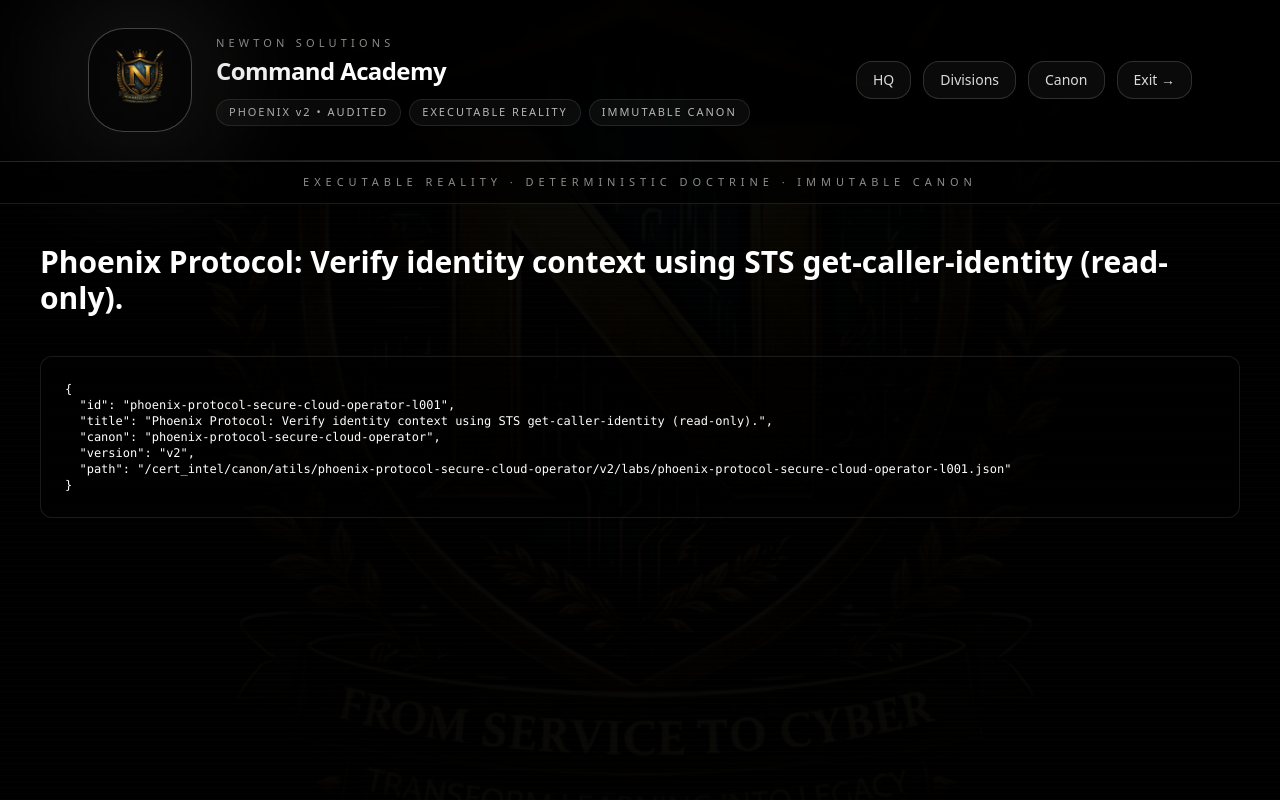
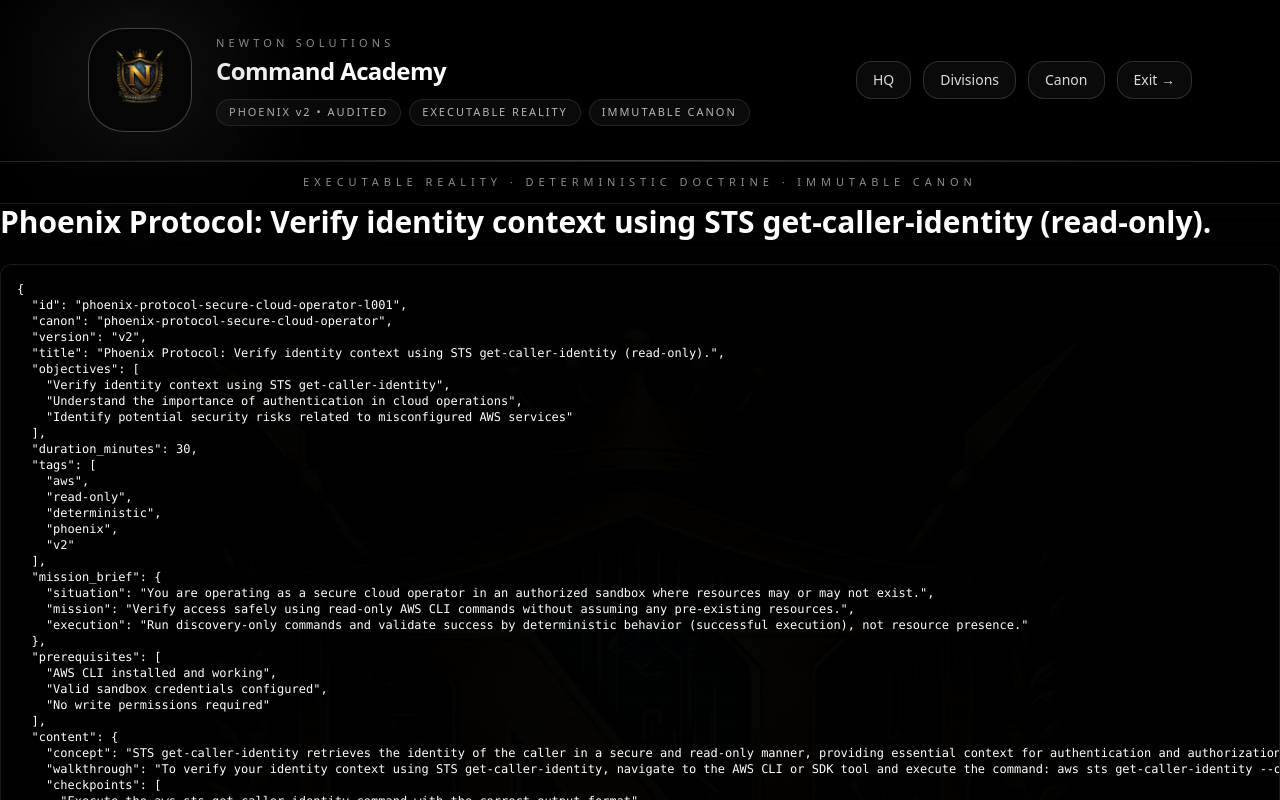
Before and after one commit to newton-solutions-AWS/command-academy, a Next.js app: page /academy/phoenix/phoenix-protocol-secure-cloud-operator-l001 in a window 1280 px wide. Shown: the top 800 px of the page. Built offline with nearby package versions, Linux system fonts and the light colour scheme.

Commit message:
fix(canon): enforce v2 labs loader across all divisions

```diff
--- a/app/academy/phoenix/[lessonId]/page.tsx
+++ b/app/academy/phoenix/[lessonId]/page.tsx
@@ -1,34 +1,32 @@
-import { loadCanonLessons } from "@/cert_intel/intake/lib/lessonloader";
+import fs from "fs";
+import { notFound } from "next/navigation";
+import { loadPhoenixLessons } from "@/cert_intel/intake/lib/lessonloader";
 
-interface Props {
+type Props = {
   params: { lessonId: string };
-}
+};
 
 export default function PhoenixLessonPage({ params }: Props) {
-  const lessons = loadCanonLessons({
-    canon: "phoenix-protocol-secure-cloud-operator",
-    version: "v2",
-  });
-
+  const lessons = loadPhoenixLessons();
   const lesson = lessons.find((l) => l.id === params.lessonId);
 
-  if (!lesson) {
-    return <div className="p-10 text-white">Lesson not found.</div>;
+  if (!lesson || !fs.existsSync(lesson.path)) {
+    notFound();
   }
 
+  const data = JSON.parse(fs.readFileSync(lesson.path, "utf-8"));
+
   return (
-    <main className="p-10 text-white">
-      <h1 className="text-3xl font-bold">{lesson.title}</h1>
+    <section className="space-y-6">
+      <h1 className="text-3xl font-semibold">{data.title}</h1>
 
-      {lesson.description && (
-        <p className="mt-4 text-white/70">{lesson.description}</p>
+      {data.description && (
+        <p className="text-white/70">{data.description}</p>
       )}
 
-      <div className="mt-10 rounded-xl border border-white/10 bg-black/40 p-6 text-xs">
-        <pre className="overflow-x-auto">
-          {JSON.stringify(lesson, null, 2)}
-        </pre>
-      </div>
-    </main>
+      <pre className="rounded-xl border border-white/10 bg-black/40 p-4 text-xs overflow-x-auto">
+        {JSON.stringify(data, null, 2)}
+      </pre>
+    </section>
   );
 }
--- a/app/academy/phoenix/page.tsx
+++ b/app/academy/phoenix/page.tsx
@@ -1,17 +1,23 @@
 import Link from "next/link";
-import { loadCanonLessons } from "@/cert_intel/intake/lib/lessonloader";
+import { loadPhoenixLessons } from "@/cert_intel/intake/lib/lessonloader";
 
-export default function PhoenixPage() {
-  const lessons = loadCanonLessons({
-    canon: "phoenix-protocol-secure-cloud-operator",
-    version: "v2",
-  });
+export default function PhoenixIndexPage() {
+  const lessons = loadPhoenixLessons();
 
   return (
-    <main className="p-10 text-white">
-      <h1 className="text-3xl font-bold mb-6">Phoenix Division</h1>
+    <section className="space-y-6">
+      <h1 className="text-3xl font-semibold">Phoenix Division</h1>
 
-      <ul className="space-y-4">
+      {lessons.length === 0 && (
+        <p className="text-white/60">
+          No lessons found. Expected:
+          <code className="block mt-2 text-xs">
+            cert_intel/canon/atils/phoenix-protocol-secure-cloud-operator/v2/labs/*.json
+          </code>
+        </p>
+      )}
+
+      <ul className="space-y-3">
         {lessons.map((lesson) => (
           <li key={lesson.id}>
             <Link
@@ -23,6 +29,6 @@ export default function PhoenixPage() {
           </li>
         ))}
       </ul>
-    </main>
+    </section>
   );
 }
--- a/app/academy/vanguard/[lessonId]/page.tsx
+++ b/app/academy/vanguard/[lessonId]/page.tsx
@@ -1,43 +1,32 @@
-import { loadCanonLessons } from "@/cert_intel/intake/lib/lessonloader";
+import fs from "fs";
 import { notFound } from "next/navigation";
-
-export const dynamic = "force-dynamic";
+import { loadVanguardLessons } from "@/cert_intel/intake/lib/lessonloader";
 
 type Props = {
   params: { lessonId: string };
 };
 
 export default function VanguardLessonPage({ params }: Props) {
-  const lessons = loadCanonLessons({
-    canon: "vanguard-protocol-advanced-architecture",
-    version: "v1",
-  });
-
+  const lessons = loadVanguardLessons();
   const lesson = lessons.find((l) => l.id === params.lessonId);
 
-  if (!lesson) return notFound();
+  if (!lesson || !fs.existsSync(lesson.path)) {
+    notFound();
+  }
+
+  const data = JSON.parse(fs.readFileSync(lesson.path, "utf-8"));
 
   return (
-    <div className="mx-auto max-w-4xl px-6 py-14">
-      <p className="text-xs uppercase tracking-[0.35em] text-white/50">
-        Vanguard Division · Canon Module
-      </p>
+    <section className="space-y-6">
+      <h1 className="text-3xl font-semibold">{data.title}</h1>
 
-      <h1 className="mt-4 text-3xl font-semibold leading-tight">
-        {lesson.title}
-      </h1>
-
-      {lesson.description && (
-        <p className="mt-4 text-white/70">
-          {lesson.description}
-        </p>
+      {data.description && (
+        <p className="text-white/70">{data.description}</p>
       )}
 
-      <div className="mt-10 rounded-xl border border-white/10 bg-black/40 p-6 text-xs text-white/60">
-        <pre className="overflow-x-auto">
-          {JSON.stringify(lesson, null, 2)}
-        </pre>
-      </div>
-    </div>
+      <pre className="rounded-xl border border-white/10 bg-black/40 p-4 text-xs overflow-x-auto">
+        {JSON.stringify(data, null, 2)}
+      </pre>
+    </section>
   );
 }
--- a/app/academy/vanguard/page.tsx
+++ b/app/academy/vanguard/page.tsx
@@ -1,51 +1,27 @@
-import { loadCanonLessons } from "@/cert_intel/intake/lib/lessonloader";
 import Link from "next/link";
+import { loadVanguardLessons } from "@/cert_intel/intake/lib/lessonloader";
 
-export const dynamic = "force-dynamic";
-
-export default function VanguardAcademyPage() {
-  const lessons = loadCanonLessons({
-    canon: "vanguard-protocol-advanced-architecture",
-    version: "v1",
-  });
+export default function VanguardIndexPage() {
+  const lessons = loadVanguardLessons();
 
   return (
-    <div className="mx-auto max-w-6xl px-6 py-12">
-      <div className="mb-10">
-        <p className="text-xs uppercase tracking-[0.4em] text-white/50">
-          Vanguard Division · Strategic Canon
-        </p>
-        <h1 className="mt-3 text-4xl font-semibold tracking-tight">
+    <section className="space-y-6">
+      <h1 className="text-3xl font-semibold">
         Advanced Cloud Architecture
       </h1>
-        <p className="mt-2 max-w-3xl text-white/70">
-          Multi-cloud design doctrine. Deterministic, auditable, production-grade.
-        </p>
-      </div>
 
-      <div className="grid gap-4">
-        {lessons.map((lesson, idx) => (
+      <ul className="space-y-3">
+        {lessons.map((lesson) => (
+          <li key={lesson.id}>
             <Link
-            key={lesson.id}
               href={`/academy/vanguard/${lesson.id}`}
-            className="group rounded-xl border border-white/10 bg-white/[0.03] p-5 transition hover:border-white/25 hover:bg-white/[0.05]"
+              className="text-blue-400 hover:underline"
             >
-            <div className="flex items-center justify-between">
-              <div>
-                <p className="text-xs tracking-widest text-white/40">
-                  MODULE {String(idx + 1).padStart(2, "0")}
-                </p>
-                <h3 className="mt-1 text-lg font-medium">
               {lesson.title}
-                </h3>
-              </div>
-              <span className="text-xs text-white/40 group-hover:text-white">
-                Enter →
-              </span>
-            </div>
             </Link>
+          </li>
         ))}
-      </div>
-    </div>
+      </ul>
+    </section>
   );
 }
--- a/cert_intel/intake/lib/lessonloader.ts
+++ b/cert_intel/intake/lib/lessonloader.ts
@@ -1,56 +1,58 @@
 import fs from "fs";
 import path from "path";
 
-export interface CanonLesson {
+export type CanonLesson = {
   id: string;
   title: string;
   canon: string;
-  version: string;
+  version: "v2";
   path: string;
-  description?: string;
-}
+};
 
-interface LoadCanonLessonsInput {
-  canon: string;
-  version: string;
-}
-
-export function loadLessons(input: LoadCanonLessonsInput): CanonLesson[] {
-  const { canon, version } = input;
-
-  const labsDir = path.join(
+const CANON_ROOT = path.join(
   process.cwd(),
   "cert_intel",
   "canon",
-    "atils",
-    canon,
-    version,
-    "labs"
+  "atils"
 );
 
-  if (!fs.existsSync(labsDir)) return [];
+function loadCanonLessons(canon: string): CanonLesson[] {
+  const labsDir = path.join(CANON_ROOT, canon, "v2", "labs");
 
-  const files = fs
+  if (!fs.existsSync(labsDir)) {
+    console.warn(`[CANON] Missing labs dir: ${labsDir}`);
+    return [];
+  }
+
+  return fs
     .readdirSync(labsDir)
-    .filter((f) => f.endsWith(".json"));
-
-  return files.map((file) => {
+    .filter((f) => f.endsWith(".json"))
+    .map((file) => {
       const fullPath = path.join(labsDir, file);
       const raw = JSON.parse(fs.readFileSync(fullPath, "utf-8"));
 
       return {
-      id: raw.id ?? file.replace(".json", ""),
-      title: raw.title ?? raw.name ?? "Untitled Lesson",
+        id: raw.id,
+        title: raw.title,
         canon,
-      version,
+        version: "v2",
         path: fullPath,
-      description: raw.description,
       };
     });
 }
 
-/**
- * Alias used by Next.js routes
- * DO NOT REMOVE
- */
-export const loadCanonLessons = loadLessons;
+/* ───────────────────────────────────────────── */
+/* DIVISION EXPORTS — DO NOT DRIFT FROM THESE     */
+/* ───────────────────────────────────────────── */
+
+export function loadPhoenixLessons() {
+  return loadCanonLessons("phoenix-protocol-secure-cloud-operator");
+}
+
+export function loadVanguardLessons() {
+  return loadCanonLessons("vanguard-protocol-advanced-architecture");
+}
+
+export function loadSentinelLessons() {
+  return loadCanonLessons("sentinel-protocol-defensive-operations");
+}
```
Lines whose indentation alone changed are shown as unchanged.
